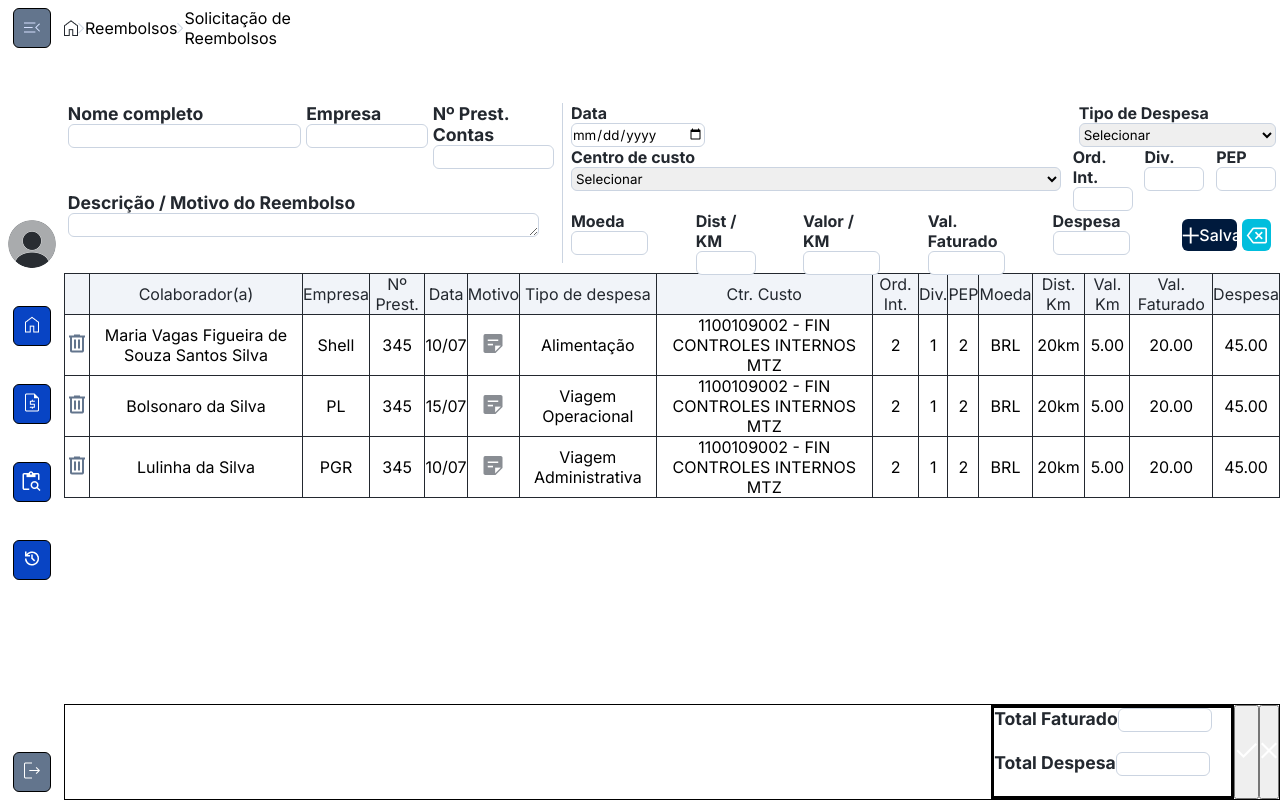
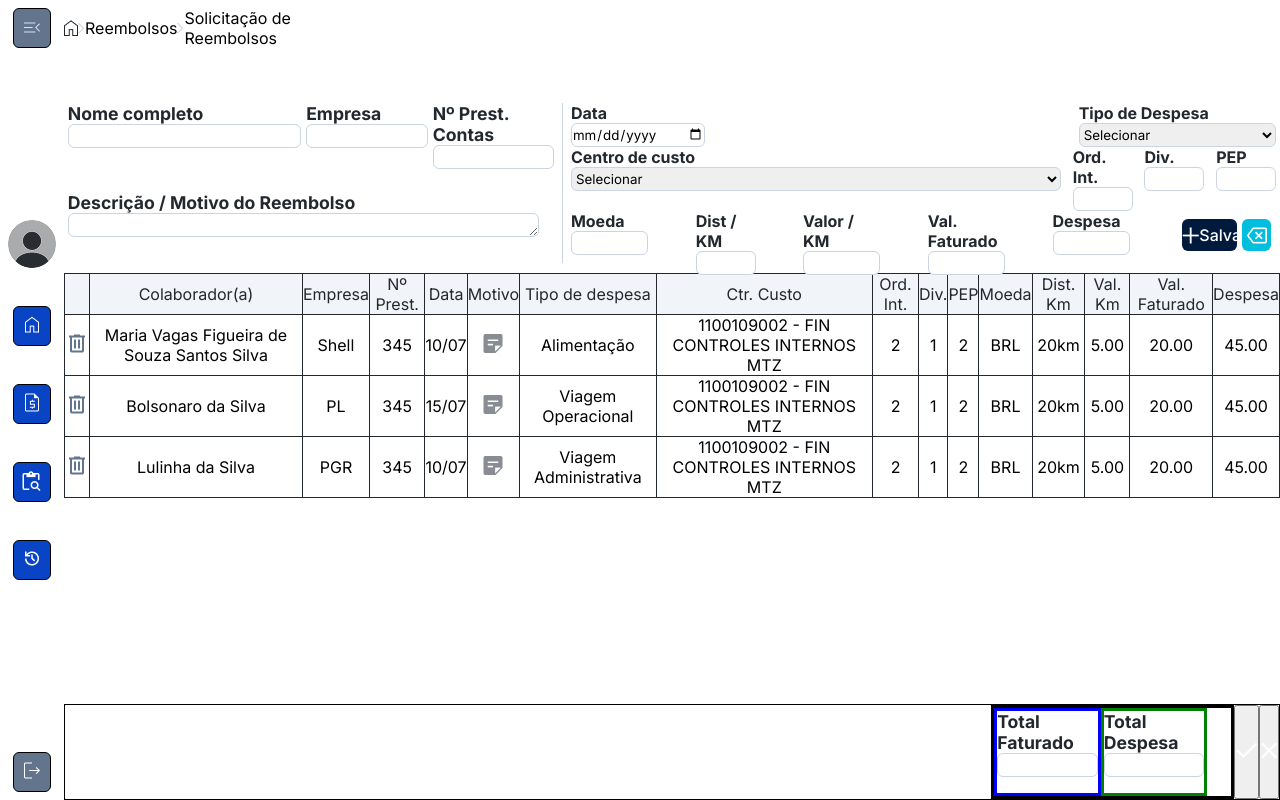
Before and after one commit to jonathanmenezesm/sispar-t1, a React (Vite) app: page /solicitacao in a window 1280 px wide. Built offline with nearby package versions, Linux system fonts and the light colour scheme; a web font is replaced by a local one.

Commit message:
Finalizando

```diff
--- a/src/components/solicitacao/Solicitacao.module.scss
+++ b/src/components/solicitacao/Solicitacao.module.scss
@@ -245,16 +245,22 @@ table, th, td {
     width: 20%;
     border: solid;
 
-    input{
-        width: 40%;
-    }
+    // input{
+    //     width: 40%;
+    // }
 
     .TotalFaturado {
         display: flex;
+        flex-direction: column;
+        border: solid blue;
+        width: 45%;
     }
 
-    .TotalFaturado {
+    .TotalDespesa {
         display: flex;
+        flex-direction: column;
+        border: solid green;
+        width: 45%;
     }
 
 
```
